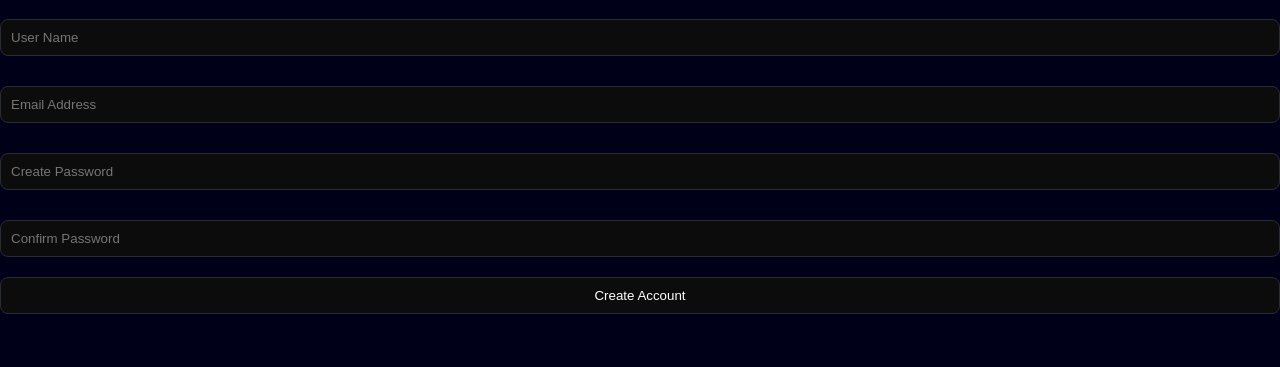
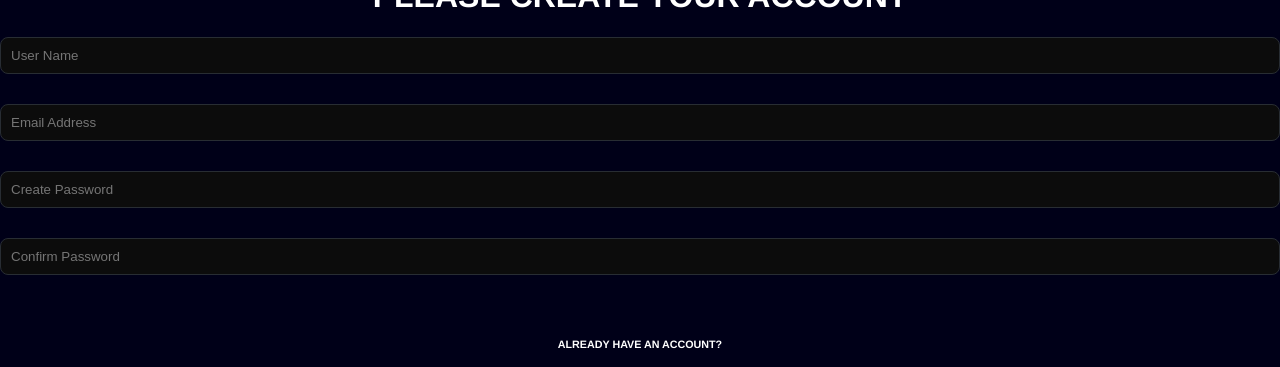
Before and after one commit to MahirPatel16/Trading-Simulator-Analyzer, a Flask app: page /register in a window 1280 px wide. Shown: the part 79-446 px from the top of the page. Run offline with Flask 3, Linux system fonts and the light colour scheme.

Commit message:
Update register.html
I have added the new code for register.html and commented the old code within the same block.

```diff
--- a/market/templates/register.html
+++ b/market/templates/register.html
@@ -29,18 +29,18 @@
     </div>
 </body>
  -->
- {% extends 'base2.html' %}
+ {% extends 'base.html' %}
  {% block title %}
      Register Page
  {% endblock %}
 
  {% block content %}
- <body class="text-center">
+<!-- <body class="text-center">
      <div class="container">
          <div class="row">
              <div class="col-md-6 order-md-1">
                  <!-- Form on the left side -->
-                 <form method="POST" class="form-register" style="color:white">
+                <!-- <form method="POST" class="form-register" style="color:white">
                      <br>
                      <h1 class="h3 mb-3 font-weight-normal">
                          Please Create your Account
@@ -68,9 +68,56 @@
                 <br>
 
                 <!-- Image on the right side -->
-                 <img class="mb-4" src="https://u.osu.edu/duska.7/files/2017/04/stock-market-3-21gyd1b.jpg" alt="" width=700 height=400>
+                 <!--<img class="mb-4" src="https://u.osu.edu/duska.7/files/2017/04/stock-market-3-21gyd1b.jpg" alt="" width=700 height=400>
              </div>
          </div>
      </div>
- </body>
+ </body>-->
+
+
+<body class="text-center">
+    <div class="container">
+        <div class="row justify-content-center">
+            <br>
+            <br>
+            <div class="col-md-8">
+                <!-- Form centered in the middle -->
+                <form method="POST" class="form-register">
+                    <h1 class="h3 mb-3 font-weight-normal">
+                        Please Create your Account
+                    </h1>
+
+                    <div class="form-group">
+                        {{ form.username.label() }}
+                        {{ form.username(class="form-control", placeholder="User Name") }}
+                    </div>
+
+                    <div class="form-group">
+                        {{ form.email_address.label() }}
+                        {{ form.email_address(class="form-control", placeholder="Email Address") }}
+                    </div>
+
+                    <div class="form-group">
+                        {{ form.password1.label() }}
+                        {{ form.password1(class="form-control", placeholder="Create Password") }}
+                    </div>
+
+                    <div class="form-group">
+                        {{ form.password2.label() }}
+                        {{ form.password2(class="form-control", placeholder="Confirm Password") }}
+                    </div>
+
+                    <br>
+
+                    <div class="checkbox mb-3">
+                        <h6>Already have an account?</h6>
+                        <a class="btn btn-sm btn-secondary" href="{{ url_for('login_page') }}">Login</a>
+                    </div>
+
+                    {{ form.submit(class="btn btn-lg btn-block btn-primary") }}
+                </form>
+            </div>
+        </div>
+    </div>
+</body>
  {% endblock %}
```
